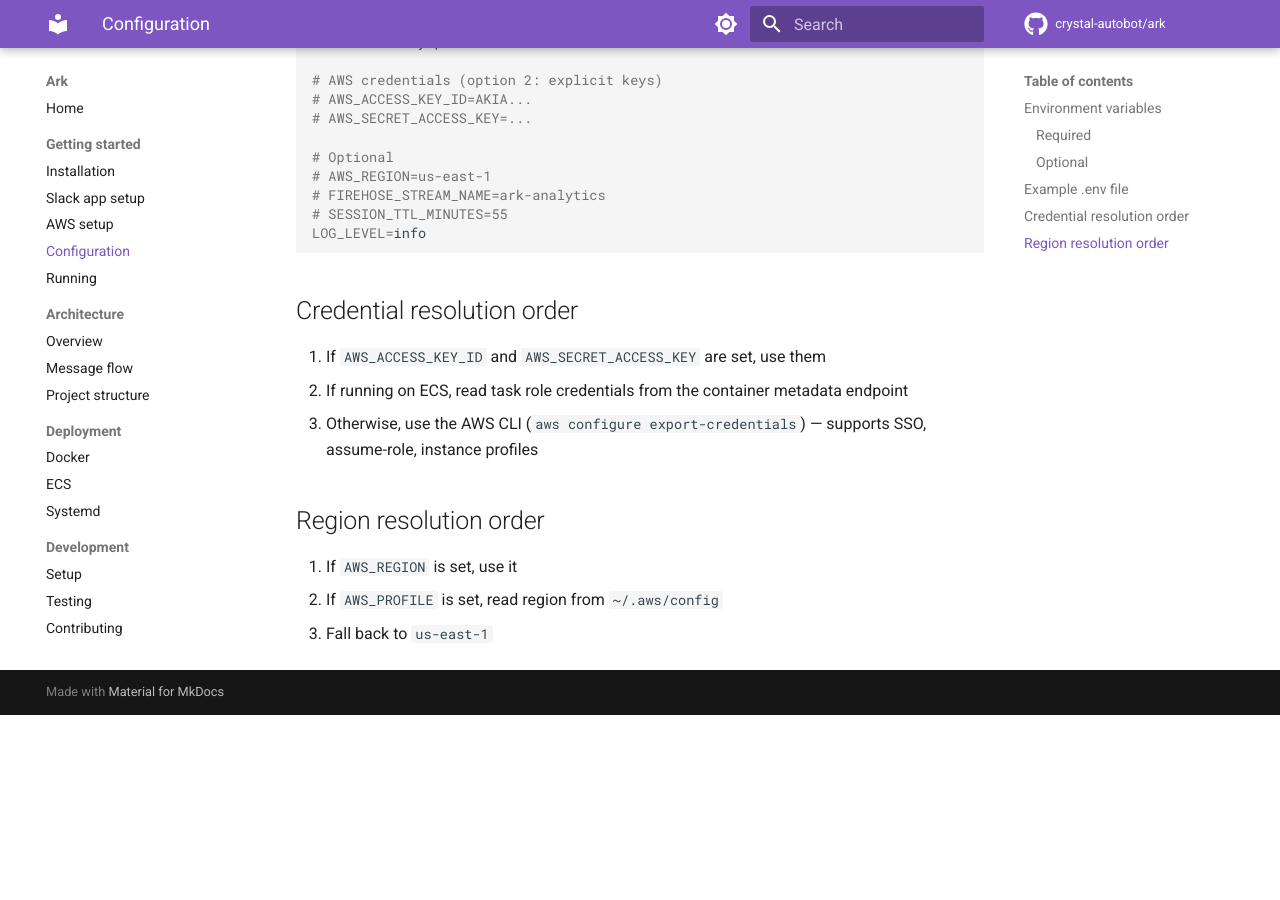
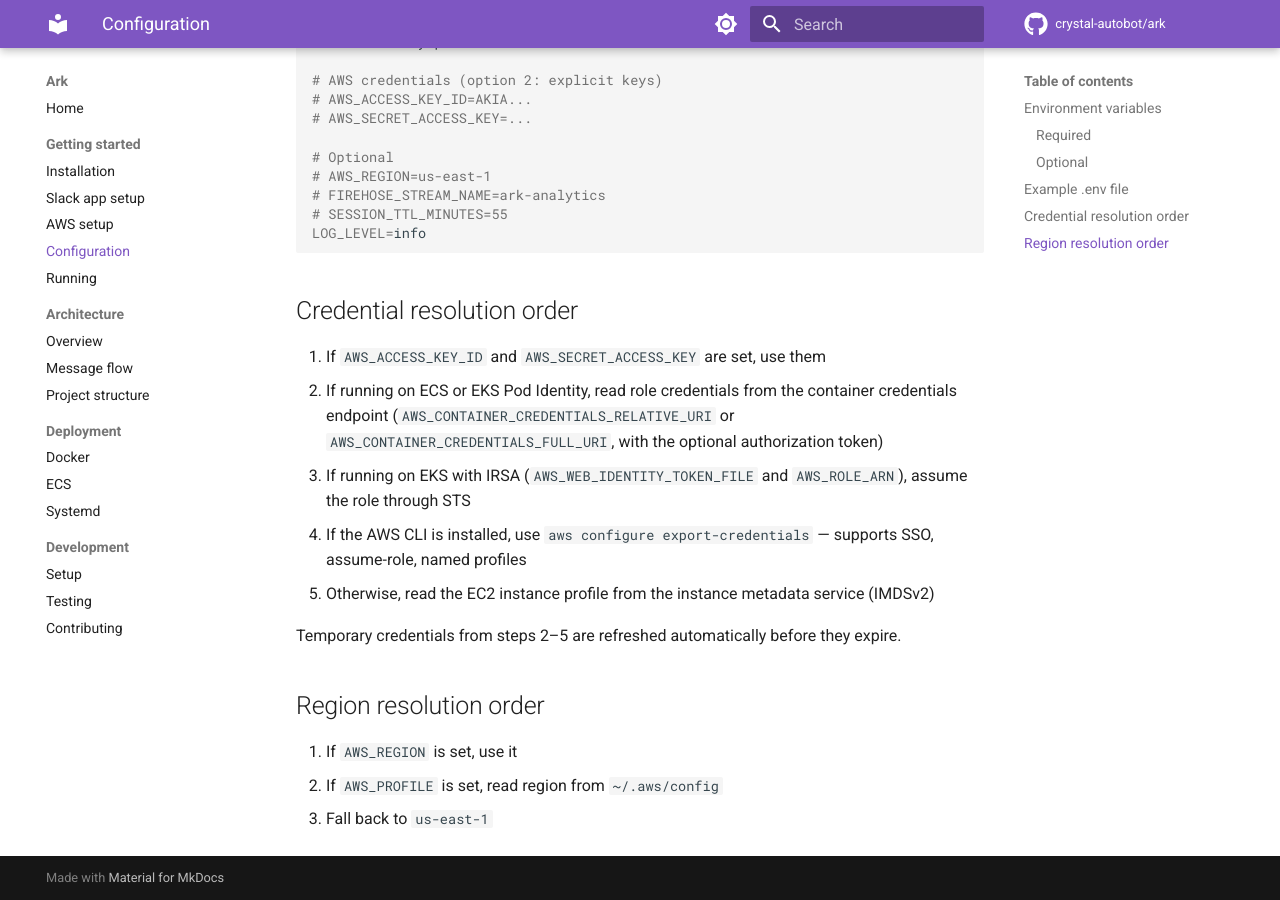
Before and after one commit to crystal-autobot/ark, an MkDocs documentation site: the page built from docs/getting-started/configuration.md, in a window 1280 px wide and 900 px high, scrolled down 1458 px. Built offline with MkDocs 1.6.1 and Material for MkDocs 9.7.7, drawn with Linux system fonts in a browser that asks for light colours; comment, search, counter and statistics services are not loaded; before the commit the page ends 2173 px from its top, so only the background shows below that.

Commit message:
feat(aws): resolve credentials from EKS, IRSA and EC2 instance profiles natively (#12)
Adds container (relative and full URI with authorization token), STS
AssumeRoleWithWebIdentity and IMDSv2 sources, and only falls back to
the AWS CLI when it is installed, so the Docker image works with every
role-based deployment without static keys.

```diff
--- a/docs/getting-started/configuration.md
+++ b/docs/getting-started/configuration.md
@@ -56,8 +56,12 @@ LOG_LEVEL=info
 ## Credential resolution order
 
 1. If `AWS_ACCESS_KEY_ID` and `AWS_SECRET_ACCESS_KEY` are set, use them
-2. If running on ECS, read task role credentials from the container metadata endpoint
-3. Otherwise, use the AWS CLI (`aws configure export-credentials`) — supports SSO, assume-role, instance profiles
+2. If running on ECS or EKS Pod Identity, read role credentials from the container credentials endpoint (`AWS_CONTAINER_CREDENTIALS_RELATIVE_URI` or `AWS_CONTAINER_CREDENTIALS_FULL_URI`, with the optional authorization token)
+3. If running on EKS with IRSA (`AWS_WEB_IDENTITY_TOKEN_FILE` and `AWS_ROLE_ARN`), assume the role through STS
+4. If the AWS CLI is installed, use `aws configure export-credentials` — supports SSO, assume-role, named profiles
+5. Otherwise, read the EC2 instance profile from the instance metadata service (IMDSv2)
+
+Temporary credentials from steps 2–5 are refreshed automatically before they expire.
 
 ## Region resolution order
 
```
Also changed, not shown: README.md (+2 -2 lines), docs/deployment/docker.md (+1 -1 lines), 13 other files.
